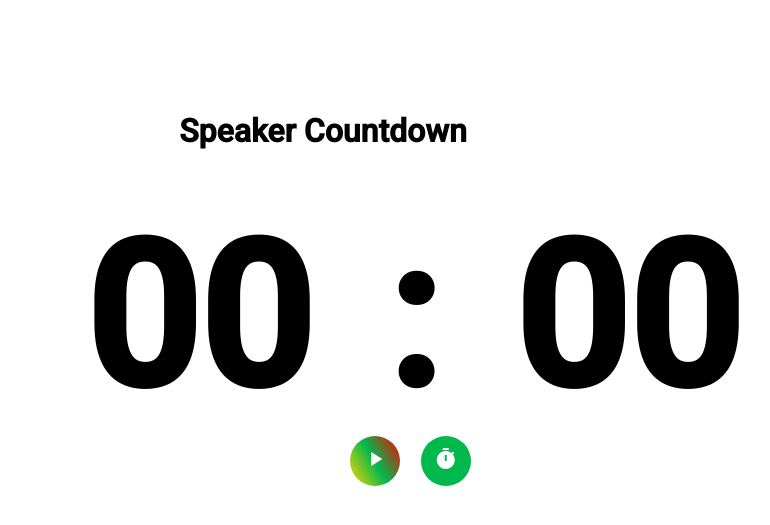
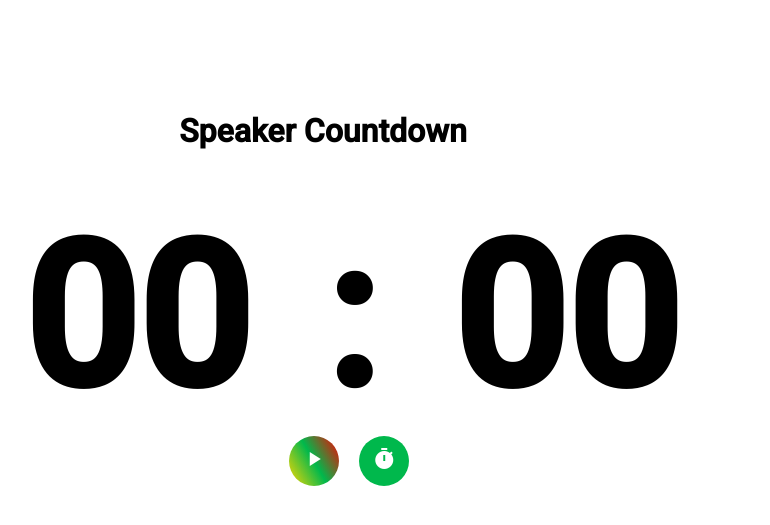
Before and after one commit to havilah-dalalord/countdown_timer, a plain HTML site: page index.html in a window 1280 px wide. Shown: the part 149-674 px from the top of the page, without its empty margins (317-1087 px from the left). Drawn offline with Linux system fonts and the light colour scheme.

Commit message:
Update style.css

```diff
--- a/style.css
+++ b/style.css
@@ -54,9 +54,3 @@ body {
 .timer__btn--stop {
   background: #ff0256;
 }
-
-@media screen and (max-width: 4800px) {
- .timer{
-   margin-left: 23%;
- }
-}
```
